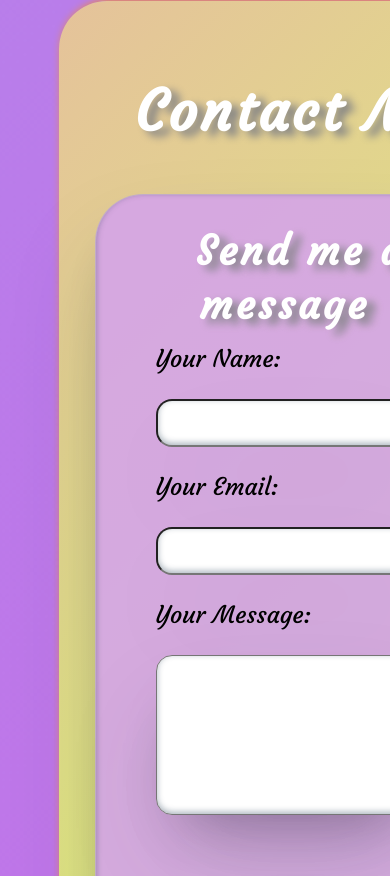
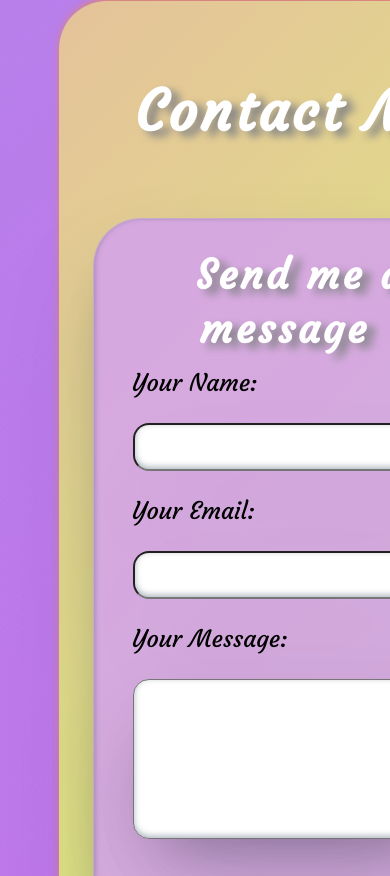
Before and after one commit to KathrinKath/My-Portfolio, a website: page index.html in a window 390 px wide. Shown: the part 6544-7420 px from the top of the page. Drawn offline with nearby package versions, Linux system fonts and the light colour scheme; a web font is replaced by a local one.

Commit message:
changing size of forms when responsive

```diff
--- a/Styles/_contact.scss
+++ b/Styles/_contact.scss
@@ -84,7 +84,7 @@
       @include sizesNgaps(
         $padding: 0.5rem,
         $margin: 0,
-        $width: 27rem,
+        $width: 32rem,
         $height: 10rem
       );
       border-radius: 1rem;
@@ -126,12 +126,16 @@
     .contact-form,
     .contact-directly,
     .my-files {
-      @include sizesNgaps($padding: 1rem, $margin: 0, $max-width: 20rem);
+      @include sizesNgaps(
+        $padding: 1rem,
+        $margin: 1.5rem 0.5rem,
+        $width: 26rem
+      );
     }
     .form {
       input,
       textarea {
-        @include sizesNgaps($width: 100%);
+        @include sizesNgaps($width: 22rem);
       }
     }
   }
@@ -141,12 +145,16 @@
     .contact-form,
     .contact-directly,
     .my-files {
-      @include sizesNgaps($padding: 0.5rem, $margin: 0, $max-width: 100%);
+      @include sizesNgaps(
+        $padding: 0.5rem,
+        $margin: 1.5rem 0.5rem,
+        $max-width: 25rem
+      );
     }
     .form {
       input,
       textarea {
-        @include sizesNgaps($width: 100%);
+        @include sizesNgaps($width: 20rem);
       }
     }
   }
```
Also changed, not shown: Styles/style.css, 1 other file.
